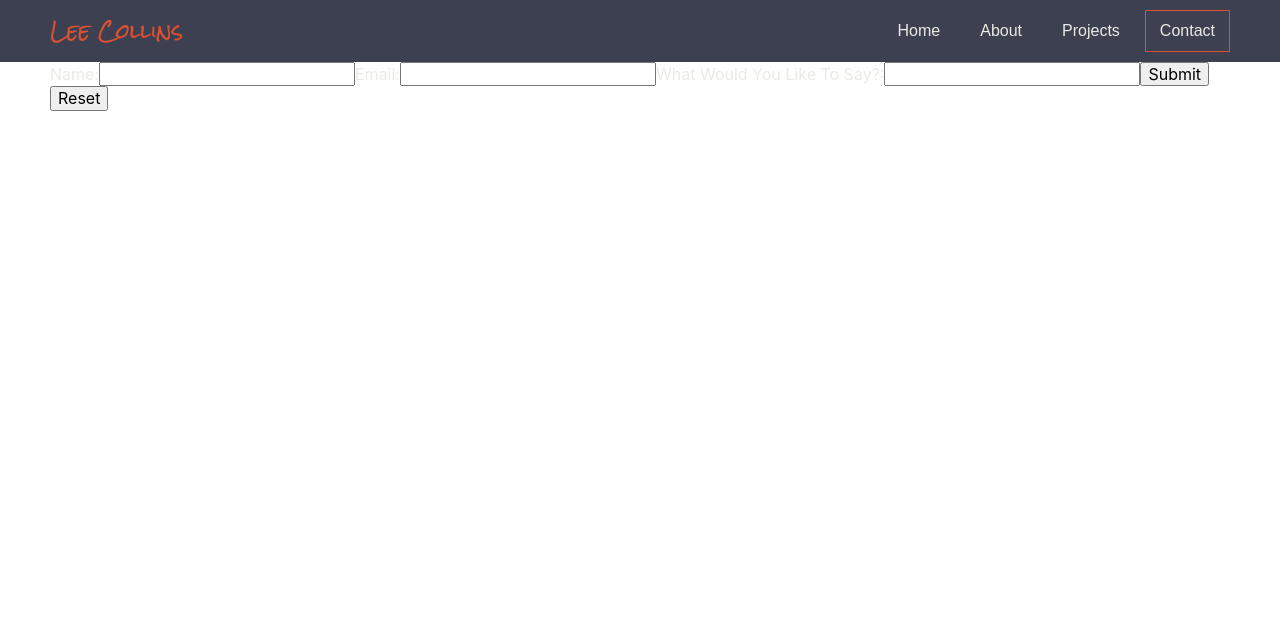
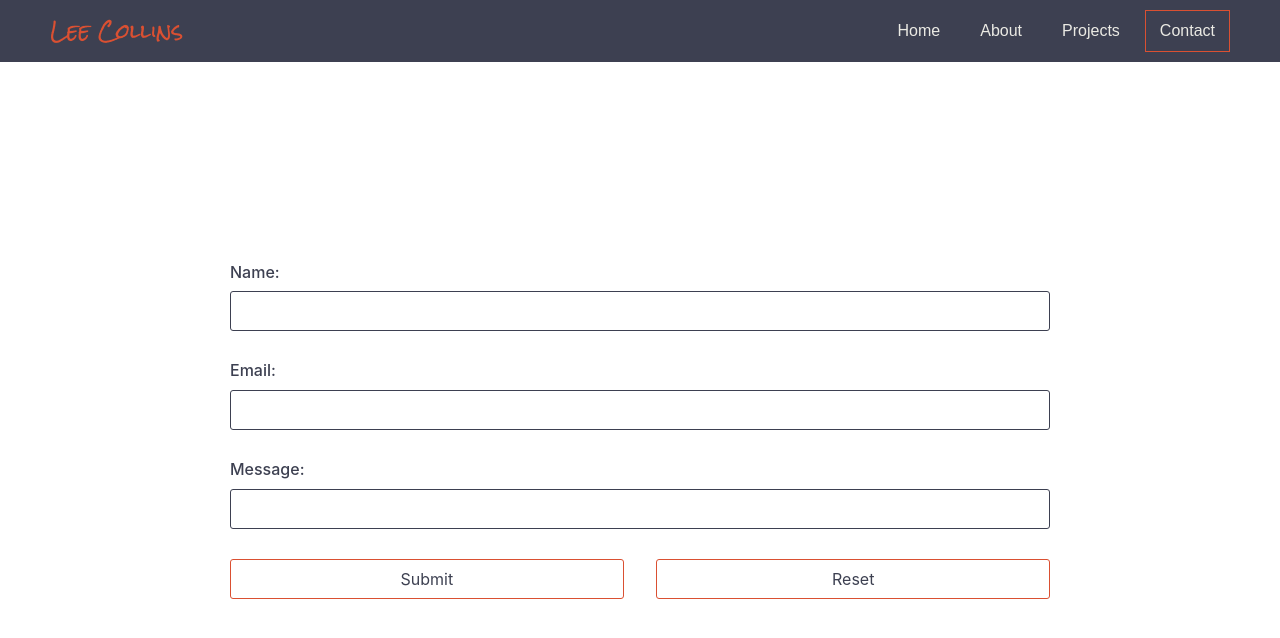
Before and after one commit to coll2112/the-gray-plate, a Next.js app: page /contact in a window 1280 px wide. Shown: the top 638 px of the page. Built offline with nearby package versions, Linux system fonts and the light colour scheme.

Commit message:
added form to project

```diff
--- a/package.json
+++ b/package.json
@@ -20,7 +20,7 @@
   "dependencies": {
     "clsx": "^1.1.1",
     "identity-obj-proxy": "^3.0.0",
-    "next": "10.0.6",
+    "next": "^10.2.0",
     "pre-commit": "^1.2.2",
     "react": "17.0.1",
     "react-dom": "17.0.1",
--- a/src/components/Form/form.module.scss
+++ b/src/components/Form/form.module.scss
@@ -1 +1,74 @@
 @use 'global' as *;
+
+.container {
+  margin: auto;
+  height: 100%;
+  width: 100%;
+}
+
+.form {
+  display: flex;
+  flex-direction: column;
+  color: $primary;
+  padding: 30px;
+  margin: 0 150px;
+  border-radius: 10px;
+}
+
+.input {
+  border-radius: 3px;
+  border: 1px solid $primary;
+  padding: 10px;
+  margin-bottom: 30px;
+}
+
+.label {
+  font-size: 16px;
+  margin-bottom: 10px;
+  font-weight: 500;
+}
+
+.buttons {
+  display: flex;
+  justify-content: space-between;
+}
+
+.button {
+  width: 48%;
+  cursor: pointer;
+  padding: 10px 45px;
+  border: 1px solid $secondary;
+  background: none;
+  border-radius: 3px;
+  position: relative;
+  z-index: 2;
+  color: $primary;
+  transition: color 0.2s ease 0.1s;
+
+  // &::before {
+  //   content: '';
+  //   background: $secondary;
+  //   width: 50%;
+  //   // transition: width 0.3s ease;
+  // }
+
+  &::before {
+    content: '';
+    position: absolute;
+    bottom: 0;
+    left: 0;
+    width: 0%;
+    height: 100%;
+    background: $secondary;
+    transition: width 0.5s ease;
+    z-index: -2;
+  }
+
+  &:hover {
+    color: #fff;
+    &::before {
+      content: '';
+      width: 100%;
+    }
+  }
+}
--- a/src/components/Form/index.tsx
+++ b/src/components/Form/index.tsx
@@ -26,38 +26,49 @@ const Form = () => {
 
   return (
     <div className={styles.container}>
-      <form onSubmit={handleSubmit}>
-        <label htmlFor="name">
+      <form className={styles.form} onSubmit={handleSubmit}>
+        <label className={styles.label} htmlFor="name">
           Name:
+        </label>
         <input
+          className={styles.input}
           name="name"
           type="text"
           value={inputValues.name}
           onChange={handleOnChange}
         />
+        <label className={styles.label} htmlFor="email">
+          Email:
         </label>
-        <label htmlFor="email">
-          Email:
         <input
+          className={styles.input}
           name="email"
           type="text"
           value={inputValues.email}
           onChange={handleOnChange}
         />
+        <label className={styles.label} htmlFor="message">
+          Message:
         </label>
-        <label htmlFor="message">
-          What Would You Like To Say?:
         <input
+          className={styles.input}
           name="message"
           type="textInput"
           value={inputValues.message}
           onChange={handleOnChange}
         />
-        </label>
-        <button type="submit">Submit</button>
-        <button type="button" onClick={handleReset}>
+        <div className={styles.buttons}>
+          <button className={styles.button} type="submit">
+            Submit
+          </button>
+          <button
+            className={styles.button}
+            type="button"
+            onClick={handleReset}
+          >
             Reset
           </button>
+        </div>
       </form>
     </div>
   )
--- a/src/pages/contact.tsx
+++ b/src/pages/contact.tsx
@@ -2,9 +2,5 @@ import React from 'react'
 import Form from '@components/Form'
 
 export default function About() {
-  return (
-    <div>
-      <Form />
-    </div>
-  )
+  return <Form />
 }
```
Also changed, not shown: 2 other files (tests, documents, lock files or other folders). Lines whose indentation alone changed are shown as unchanged.
